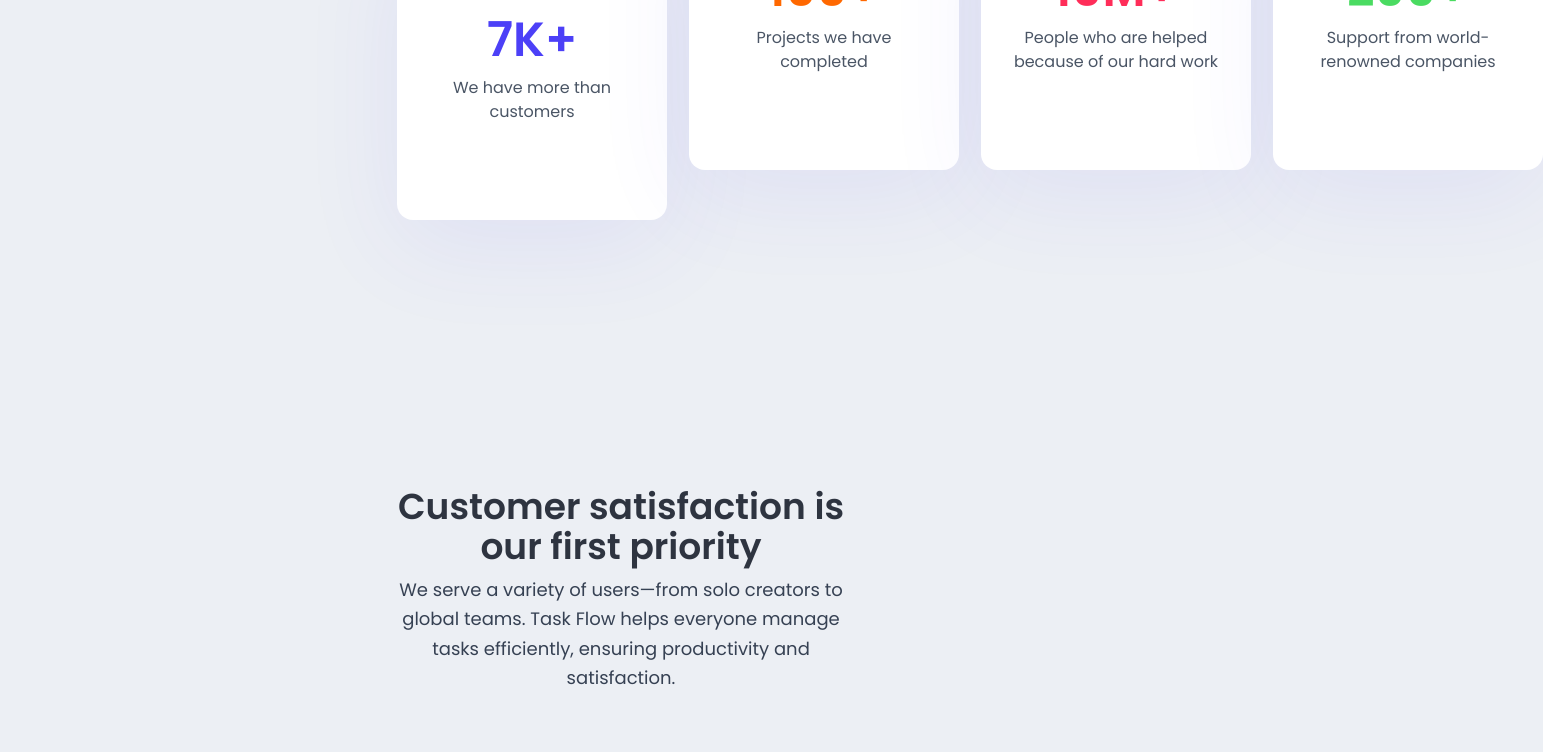
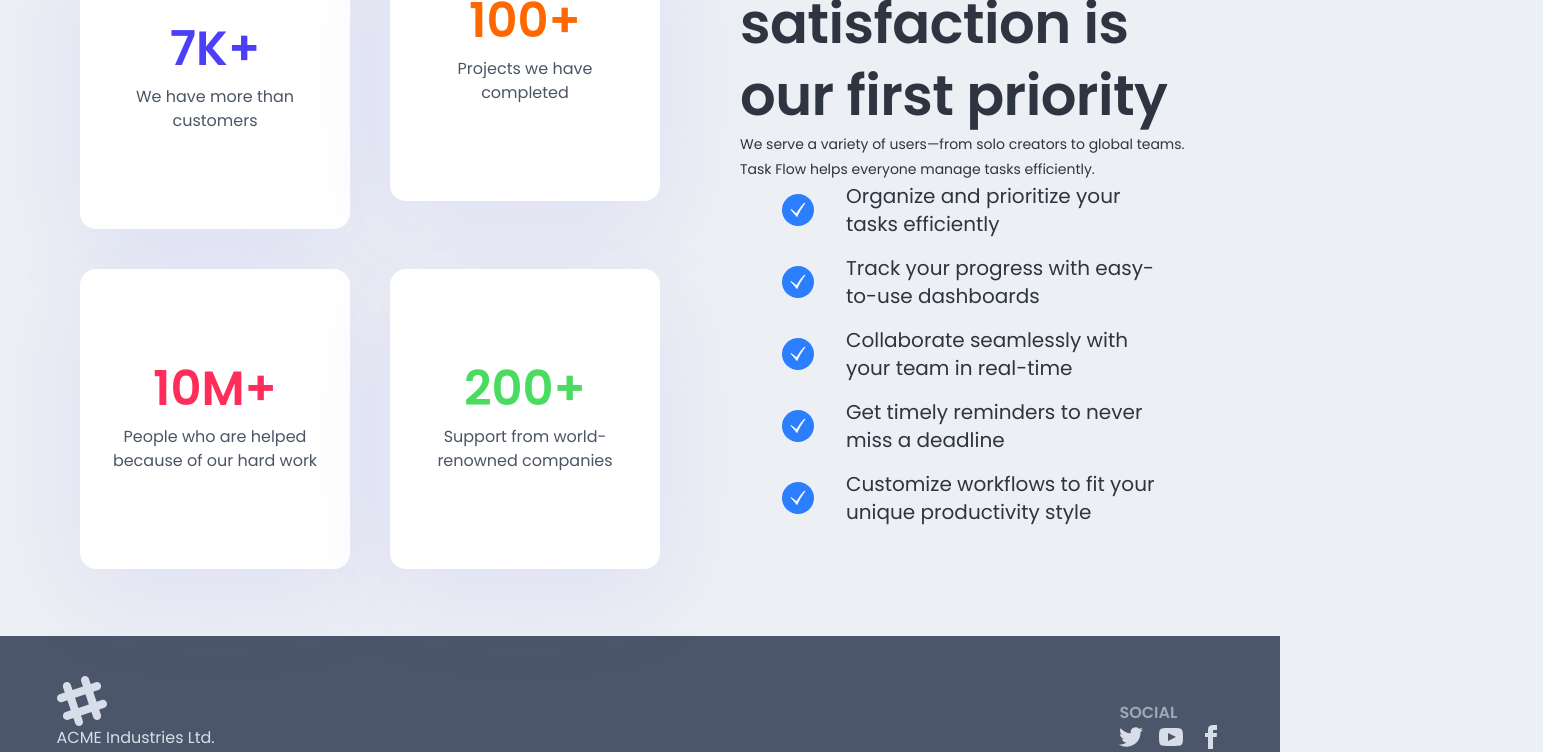
Before and after one commit to artem-ilchuk/TaskFlow, a React (Vite) app: page / in a window 1280 px wide. Shown: the part 1060-1812 px from the top of the page, 1543 px wide, since content can reach past the window. Built offline with nearby package versions, Linux system fonts and the light colour scheme.

Commit message:
style: corrected HomePage`s components styles

```diff
--- a/src/components/Layout/InlineLayout.tsx
+++ b/src/components/Layout/InlineLayout.tsx
@@ -24,8 +24,11 @@ export const InlineLayout: React.FC<InlineProps> = ({
     if (typeof gap === "string") {
       return designTokens.gapClasses[gap];
     }
+
     return Object.entries(gap)
-      .map(([bp, val]) => `${bp}:${designTokens.gapClasses[val as SpaceKeys]}`)
+      .map(([bp, val]) => {
+        return designTokens.responsiveGaps[bp as Breakpoints][val as SpaceKeys];
+      })
       .join(" ");
   }, [gap]);
 
--- a/src/components/Layout/PageLayout.tsx
+++ b/src/components/Layout/PageLayout.tsx
@@ -8,7 +8,7 @@ const PageLayout: React.FC = () => {
 
   return (
     <div
-      className="container mx-auto bg-bg text-text min-h-screen transition-colors duration-500"
+      className="bg-bg text-text min-h-screen transition-colors duration-500"
       data-theme={theme}
     >
       <Header />
@@ -19,4 +19,4 @@ const PageLayout: React.FC = () => {
   );
 };
 
-export default React.memo(PageLayout);
+export default PageLayout;
--- a/src/components/Layout/sizes.ts
+++ b/src/components/Layout/sizes.ts
@@ -35,6 +35,44 @@ export const designTokens = {
     xxl: "gap-16",
     none: "gap-0",
   },
+  responsiveGaps: {
+    sm: {
+      xs: "sm:gap-0.5",
+      s: "sm:gap-1",
+      m: "sm:gap-2",
+      l: "sm:gap-4",
+      xl: "sm:gap-8",
+      xxl: "sm:gap-16",
+      none: "sm:gap-0",
+    },
+    md: {
+      xs: "md:gap-0.5",
+      s: "md:gap-1",
+      m: "md:gap-2",
+      l: "md:gap-4",
+      xl: "md:gap-8",
+      xxl: "md:gap-16",
+      none: "md:gap-0",
+    },
+    lg: {
+      xs: "lg:gap-0.5",
+      s: "lg:gap-1",
+      m: "lg:gap-2",
+      l: "lg:gap-4",
+      xl: "lg:gap-8",
+      xxl: "lg:gap-16",
+      none: "lg:gap-0",
+    },
+    xl: {
+      xs: "xl:gap-0.5",
+      s: "xl:gap-1",
+      m: "xl:gap-2",
+      l: "xl:gap-4",
+      xl: "xl:gap-8",
+      xxl: "xl:gap-16",
+      none: "xl:gap-0",
+    },
+  },
   fractionsSchiema: {
     "1/7": "grid-cols-7",
     "1/4": "grid-cols-4",
--- a/src/components/Sections/BenefitsSection.jsx/Benefits.tsx
+++ b/src/components/Sections/BenefitsSection.jsx/Benefits.tsx
@@ -1,49 +1,68 @@
+import React, { memo } from "react";
 import BenefitsCard from "./BenefitsCards/BenefitsCard";
 import BenefitsList from "./BenefitsList/BenefitsList";
 import { benefitsData } from "../../../data/benefitsData";
 import { benefitsDescription } from "../../../data/benefitsDescription";
 import PadLayout from "../../Layout/PadLayout";
-import CenterLayout from "../../Layout/CenterLayout";
-import { Columns, Column } from "../../Layout/ColomnLayout";
-import React, { memo, useMemo } from "react";
+import InlineLayout from "../../Layout/InlineLayout";
 
 const Benefits: React.FC = () => {
   return (
-    <section className="flex flex-col items-center ">
+    <section className="benefits">
       <PadLayout padding={["l", "s", "l", "s"]}>
-        <ul className=" w-full flex flex-col items-center gap-10 md:flex-wrap md:gap-x-[22px] md:gap-y-[23px] md:w-[486px] md:h-[553px]  ">
+        <div className="flex flex-col lg:flex-row items-center justify-center gap-20 lg:gap-[53px] xl:gap-20">
+          <ul
+            className="
+            flex flex-col items-center
+            gap-10
+            lg:flex-wrap lg:flex-row lg:content-center
+            lg:w-[486px] lg:h-[553px]
+            lg:gap-x-[22px] lg:gap-y-[23.6px]
+            xl:w-[580px] xl:h-[702px]
+            xl:gap-x-10 xl:gap-y-10
+          "
+          >
             {benefitsData.map((item) => (
-            <li key={item.title} className="first:md:pt-[50px] ">
+              <li
+                key={item.title}
+                className="first:pt-0 lg:first:pt-[50.68px] xl:first:pt-14"
+              >
                 <BenefitsCard {...item} />
               </li>
             ))}
           </ul>
 
-        <PadLayout padding={["l", "none", "l", "none"]}>
-          <CenterLayout centerText className="max-w-md ">
-            <Columns gap={"m"}>
-              <h2 className="text-2xl md:text-3xl lg:text-4xl font-semibold  ">
+          <div className="max-w-md lg:max-w-[365px] xl:max-w-[460px]">
+            <h2
+              className="
+              font-semibold mb-6 lg:mb-9
+              text-xl lg:text-2xl xl:text-[56px]
+              leading-[140%] lg:leading-[133%] xl:leading-[129%]
+              xl:tracking-[-0.01em]
+            "
+            >
               Customer satisfaction is our first priority
             </h2>
-              <p className="text-gray-700 text-base md:text-lg leading-relaxed">
+
+            <p
+              className="
+              text-(--links)] font-normal
+              text-sm xl:text-18
+              leading-[171%] xl:leading-[178%]
+            "
+            >
               We serve a variety of users—from solo creators to global teams.
-                Task Flow helps everyone manage tasks efficiently, ensuring
-                productivity and satisfaction.
+              Task Flow helps everyone manage tasks efficiently.
             </p>
-            </Columns>
-          </CenterLayout>
-        </PadLayout>
-        <Columns>
-          <Column className="flex justify-center">
-            <ul className="flex flex-col items-start gap-6">
+            <ul className="flex flex-col gap-3 lg:gap-4 mt-6 lg:mt-9">
               {benefitsDescription.map((item) => (
-                <li className="" key={item.text}>
+                <li key={item.text}>
                   <BenefitsList {...item} />
                 </li>
               ))}
             </ul>
-          </Column>
-        </Columns>
+          </div>
+        </div>
       </PadLayout>
     </section>
   );
--- a/src/components/Sections/BenefitsSection.jsx/BenefitsList/BenefitsList.tsx
+++ b/src/components/Sections/BenefitsSection.jsx/BenefitsList/BenefitsList.tsx
@@ -5,11 +5,15 @@ import React, { memo } from "react";
 
 const BenefitsList: React.FC<BenefitsListProps> = ({ text }) => {
   return (
-    <InlineLayout gap={"l"} align={"center"} justify={"center"}>
-      <div className="flex items-center justify-center bg-blue-500 w-6 h-6 rounded-full shrink-0 lg:w-24 lg:h-24 ">
-        <GiCheckMark className=" text-white w-2 h-2" />
+    <InlineLayout
+      gap={{ sm: "l", lg: "xl" }}
+      align={"center"}
+      justify={"center"}
+    >
+      <div className="flex items-center justify-center bg-blue-500 w-6 h-6 rounded-full shrink-0 lg:w-8 lg:h-8 ">
+        <GiCheckMark className=" text-white w-2 h-2 lg:w-4 lg:h-4" />
       </div>
-      <p className="max-w-78 whitespace-normal text-wrap text-sm lg:text-2xl">
+      <p className="max-w-78 whitespace-normal text-wrap text-sm lg:text-xl">
         {text}
       </p>
     </InlineLayout>
--- a/src/components/Sections/Footer.tsx
+++ b/src/components/Sections/Footer.tsx
@@ -2,7 +2,8 @@ import React, { memo } from "react";
 
 const Footer: React.FC = () => {
   return (
-    <footer className="footer sm:footer-horizontal bg-neutral text-neutral-content p-10">
+    <footer className="w-full bg-neutral text-neutral-content transition-colors duration-500">
+      <div className="max-w-[1440px] mx-auto px-4 md:px-8 py-10 flex flex-col items-center gap-6 lg:flex-row lg:justify-center lg:gap-200">
         <aside>
           <svg
             width="50"
@@ -59,6 +60,7 @@ const Footer: React.FC = () => {
             </a>
           </div>
         </nav>
+      </div>
     </footer>
   );
 };
--- a/src/components/Sections/Header.tsx
+++ b/src/components/Sections/Header.tsx
@@ -18,10 +18,10 @@ const Header: React.FC = () => {
   }, [navigate]);
 
   return (
-    <header className=" mx-auto ">
+    <header className=" max-w-[1440px]  mx-auto ">
       <PadLayout padding={"s"}>
         <InlineLayout justify="between">
-          <InlineLayout gap={"m"}>
+          <InlineLayout gap={{ sm: "m", lg: "xl" }}>
             <NavLink
               to="/"
               className="  cursor-pointer"
@@ -38,7 +38,7 @@ const Header: React.FC = () => {
               </span>
             </p>
           </InlineLayout>
-          <InlineLayout gap={"m"}>
+          <InlineLayout gap={{ sm: "l", lg: "xl" }}>
             <Toggleswitch theme={theme} toggleTheme={toggleTheme} />
             {!isLoggedIn ? (
               <button
--- a/src/components/Sections/HeroSection.tsx
+++ b/src/components/Sections/HeroSection.tsx
@@ -11,8 +11,11 @@ const HeroSection: React.FC = () => {
   }, []);
 
   return (
-    <section className="hero-section w-screen bg-no-repeat bg-center bg-cover">
-      <PadLayout padding={["m", "s", "m", "s"]} className="mx-auto">
+    <section className="hero-section  bg-no-repeat bg-center bg-cover">
+      <PadLayout
+        padding={["m", "s", "m", "s"]}
+        className="max-w-[1440px]  mx-auto"
+      >
         <div className="flex flex-col items-center">
           <h1
             className="text-5xl font-bold text-white text-center mx-auto max-w-xl wrap-break-word pb-4"
```
Lines whose indentation alone changed are shown as unchanged.
